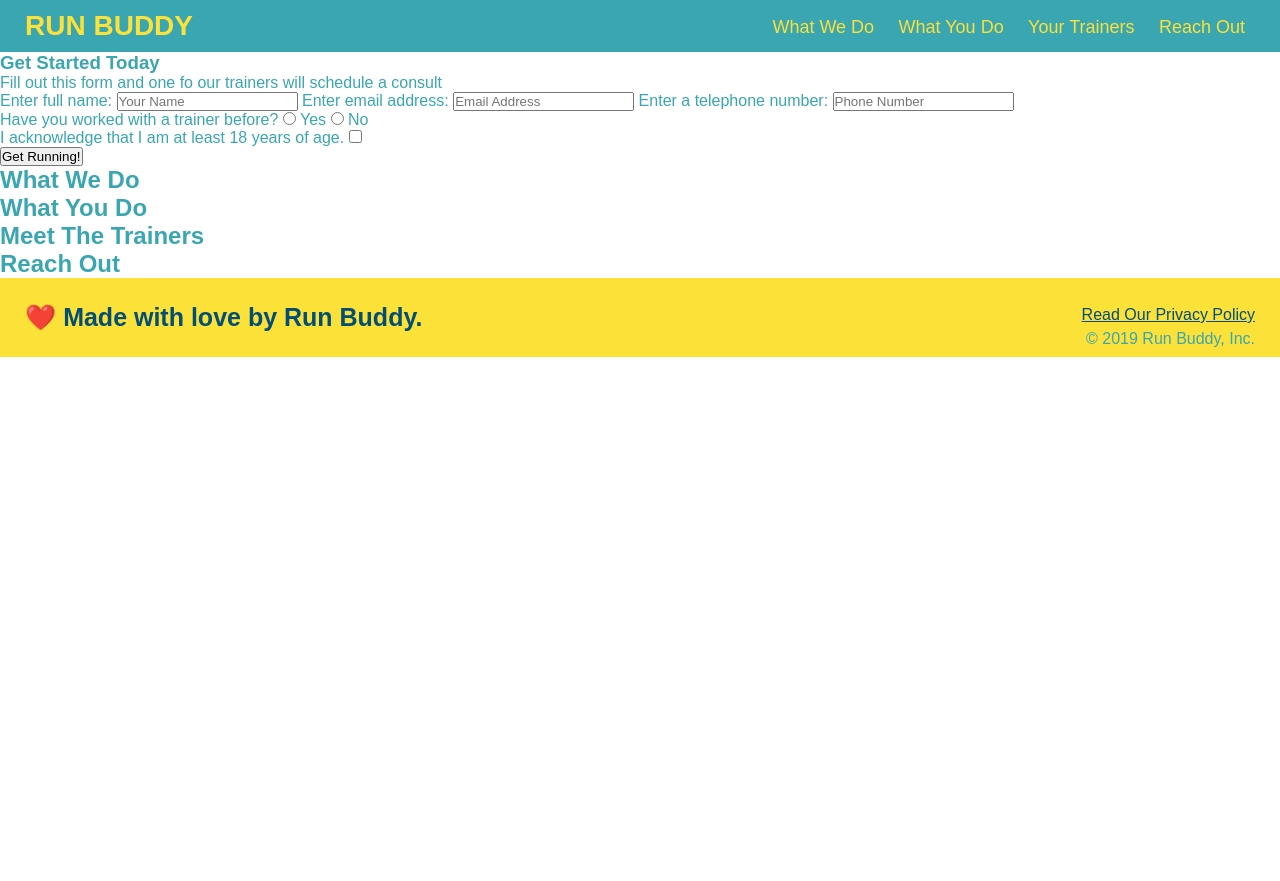
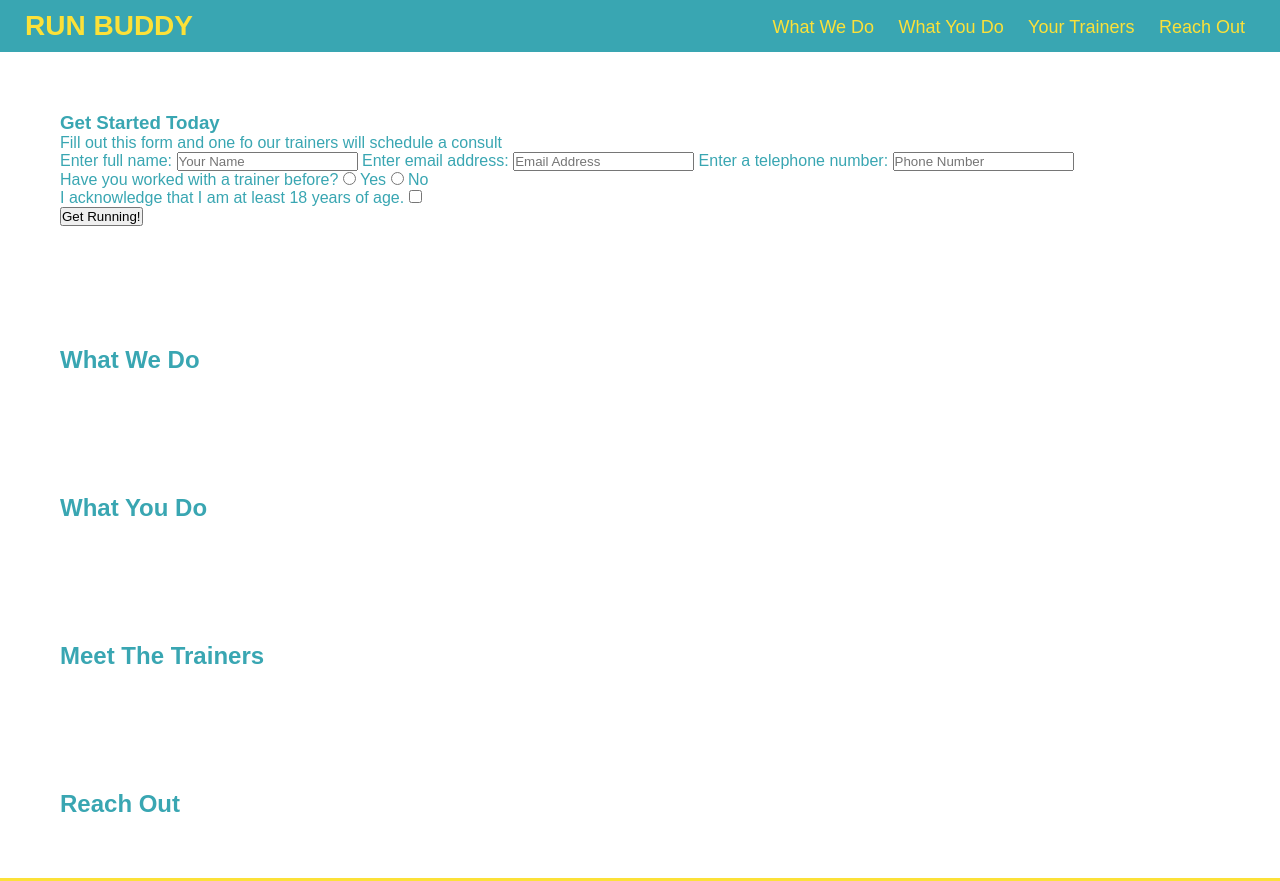
Before and after one commit to garcia3325/run-buddy, a plain HTML site: page index.html in a window 1280 px wide. Shown: the top 881 px of the page. Before the commit the page ends 800 px from the top, so only its background shows below. Drawn offline with Linux system fonts and the light colour scheme.

Commit message:
image file

```diff
--- a/assets/css/styles.css
+++ b/assets/css/styles.css
@@ -66,3 +66,7 @@ footer div{
 footer a{
   color: #024e76;
 }
+section {
+  padding: 60px;
+  background-image: url();
+}
```
Also changed, not shown: assets/css/images/hero-bg.jpeg (added).
